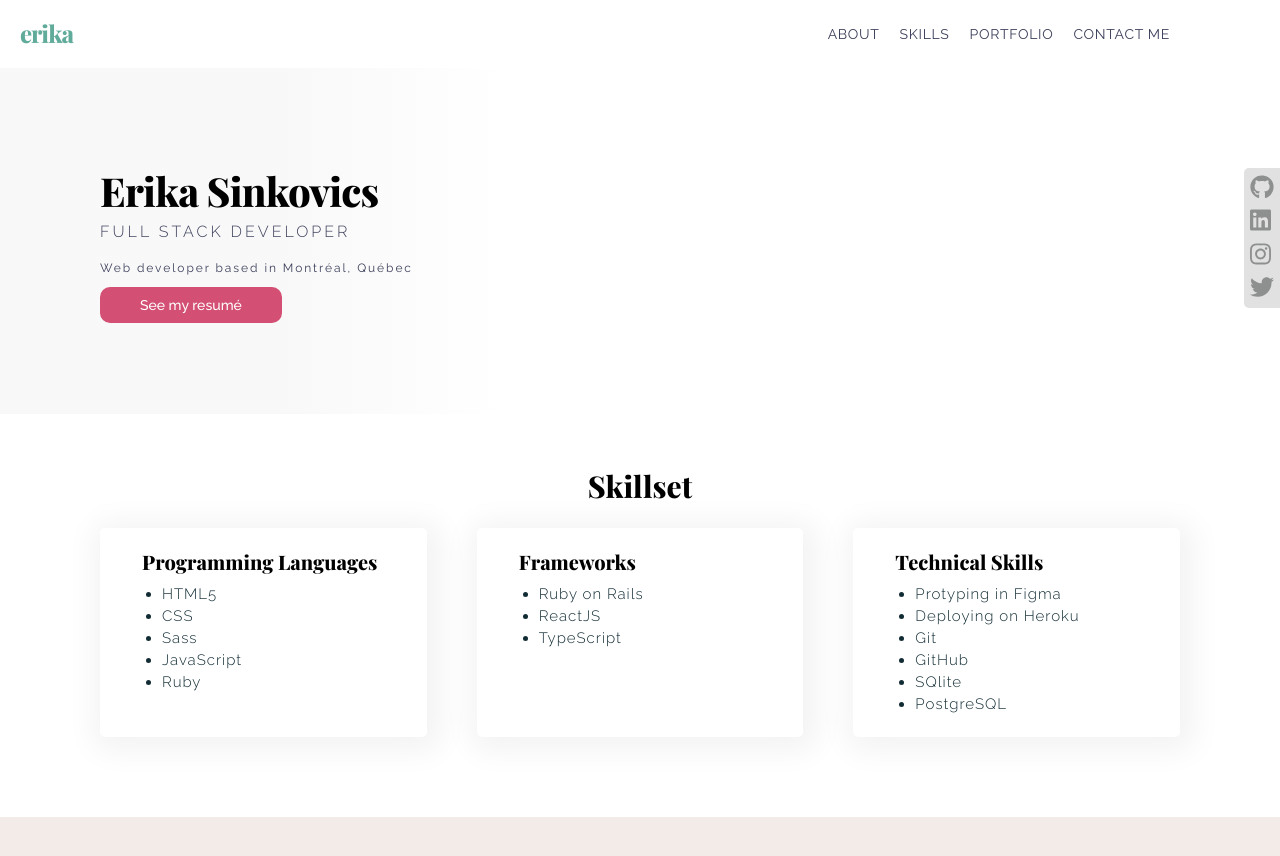
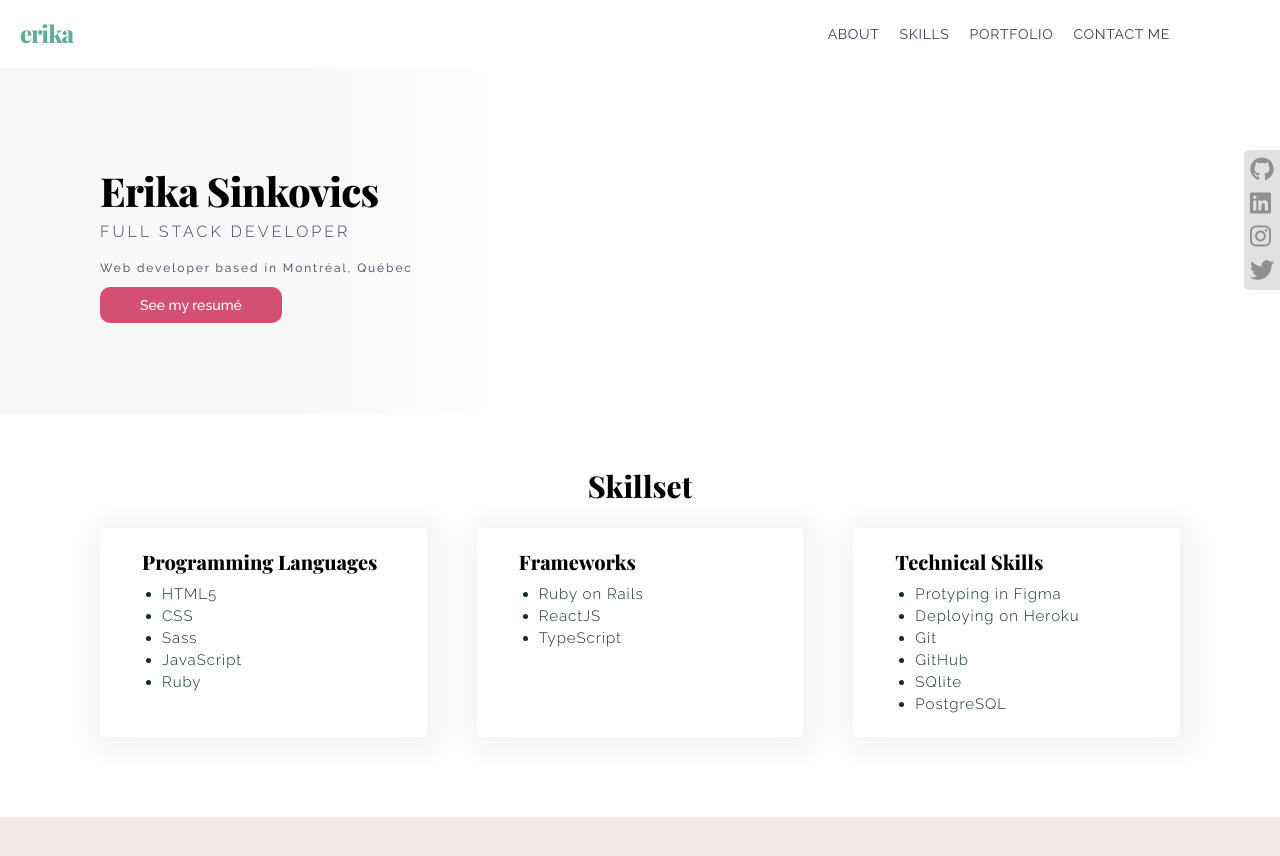
Before and after one commit to erikasinkovics/portfolio, a Gatsby site: page / in a window 1280 px wide. Shown: the top 856 px of the page. Built offline with nearby package versions, Linux system fonts and the light colour scheme; Gatsby itself is replaced by a stand-in of ours.

Commit message:
Changed alignment of social links div

```diff
--- a/src/styles/components/socials.scss
+++ b/src/styles/components/socials.scss
@@ -1,7 +1,8 @@
 .socials {
-     float: right;
-     margin-top: 100px;
-     position: sticky;
+     position: fixed;
+     right: 0;
+     top: 0;
+     margin-top: 150px;
      display: flex;
      flex-direction: column;
      justify-content: space-evenly;
```
